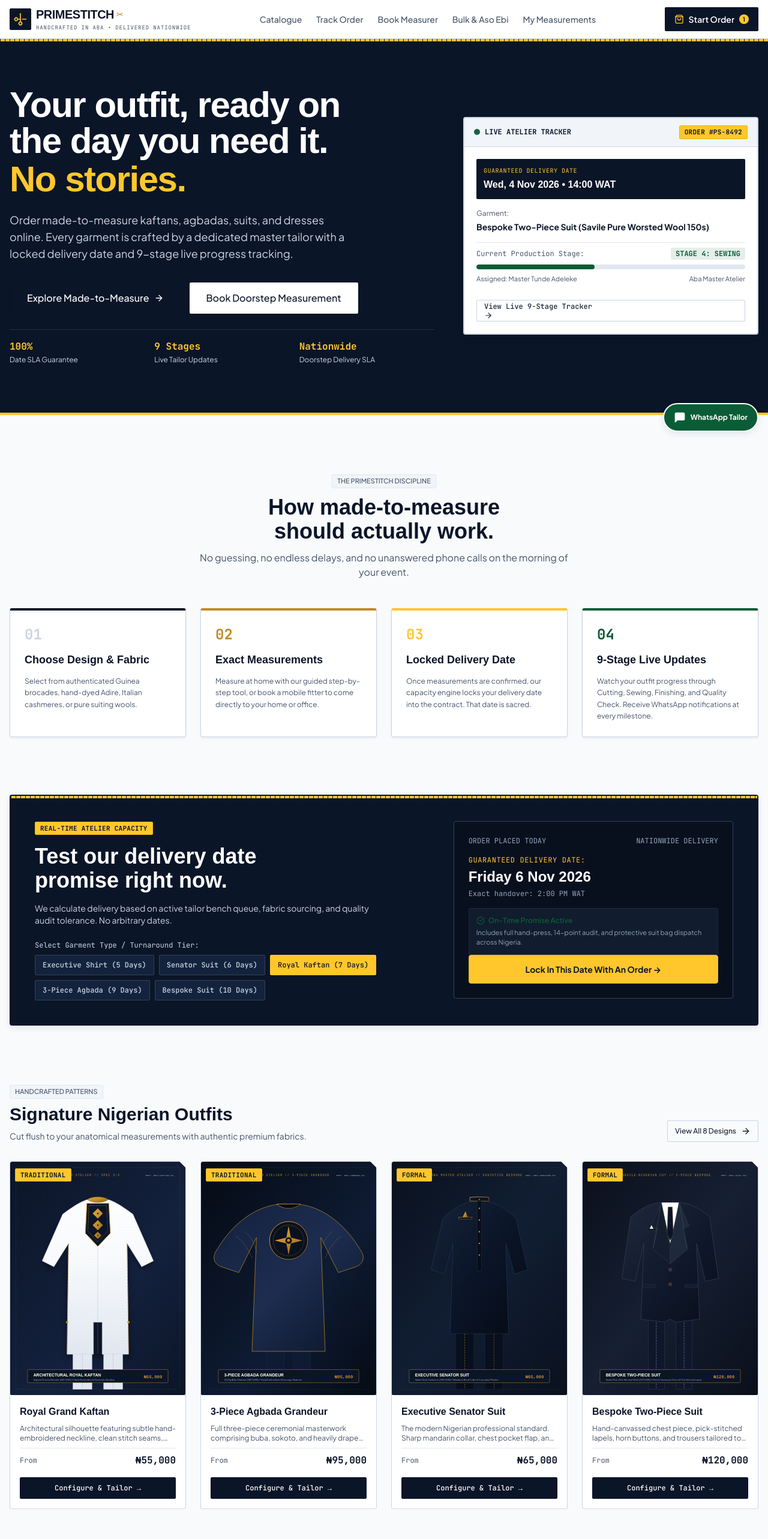
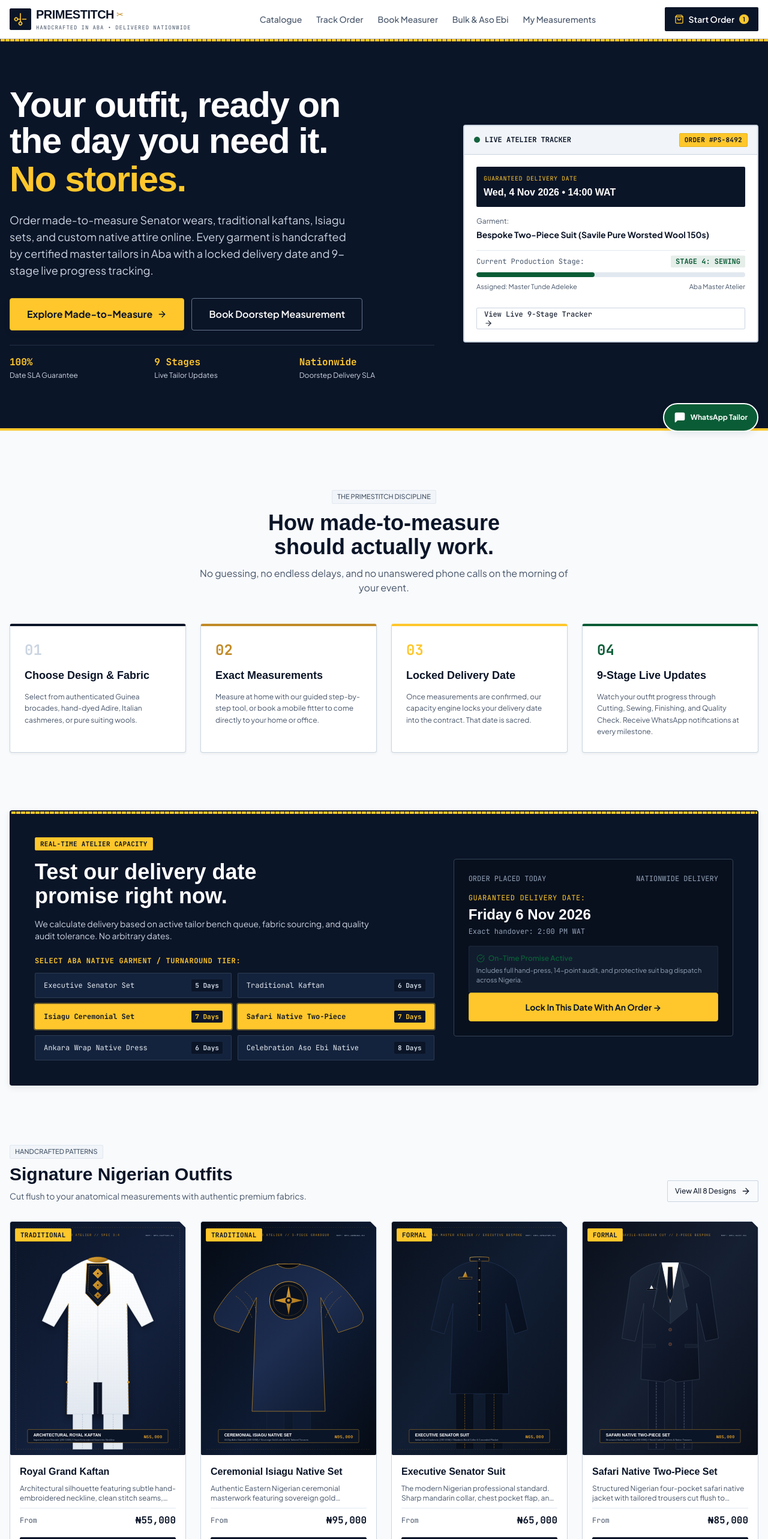
Before and after one commit to Charleskojomark/primestitch, a Next.js app: page / in a window 1280 px wide. Shown: the top 2566 px of the page at 60% size. Built offline with nearby package versions, Linux system fonts and the light colour scheme; a web font is replaced by a local one.

Commit message:
fix(ui): align attachments, fix button backgrounds, resolve mobile overlaps, and focus on Aba native wear

```diff
--- a/app/admin/media/page.tsx
+++ b/app/admin/media/page.tsx
@@ -35,7 +35,7 @@
   },
   "des-agbada": {
     url: "https://images.unsplash.com/photo-1507679799987-c73779587ccf?w=1200&auto=format&fit=crop&q=80",
-    label: "Ceremonial Indigo Robe",
+    label: "Isiagu Ceremonial Native Set",
   },
   "des-senator": {
     url: "https://images.unsplash.com/photo-1593032465175-481ac7f401a0?w=1200&auto=format&fit=crop&q=80",
@@ -43,7 +43,7 @@
   },
   "des-suit": {
     url: "https://images.unsplash.com/photo-1598808503746-f34c53b9323e?w=1200&auto=format&fit=crop&q=80",
-    label: "Savile Pure Worsted Wool",
+    label: "Safari Native Two-Piece",
   },
   "des-ankara": {
     url: "https://images.unsplash.com/photo-1584917865442-de89df76afd3?w=1200&auto=format&fit=crop&q=80",
--- a/app/page.tsx
+++ b/app/page.tsx
@@ -46,19 +46,28 @@
               </h1>
 
               <p className="text-base sm:text-lg text-slate-300 max-w-xl text-pretty leading-relaxed">
-                Order made-to-measure kaftans, agbadas, suits, and dresses online.
-                Every garment is crafted by a dedicated master tailor with a locked
+                Order made-to-measure Senator wears, traditional kaftans, Isiagu sets, and custom native attire online.
+                Every garment is handcrafted by certified master tailors in Aba with a locked
                 delivery date and 9-stage live progress tracking.
               </p>
 
               <div className="flex flex-col sm:flex-row items-stretch sm:items-center gap-3 pt-2">
                 <Link href="/designs">
-                  <Button size="lg" className="w-full sm:w-auto" rightIcon={<ArrowRight className="w-4 h-4" />}>
+                  <Button
+                    variant="tape"
+                    size="lg"
+                    className="w-full sm:w-auto font-bold text-primary shadow-raised"
+                    rightIcon={<ArrowRight className="w-4 h-4 text-primary" />}
+                  >
                     Explore Made-to-Measure
                   </Button>
                 </Link>
                 <Link href="/measurement/book">
-                  <Button variant="secondary" size="lg" className="w-full sm:w-auto">
+                  <Button
+                    variant="outline"
+                    size="lg"
+                    className="border-slate-500 text-white hover:bg-slate-800/60 w-full sm:w-auto font-semibold"
+                  >
                     Book Doorstep Measurement
                   </Button>
                 </Link>
@@ -217,31 +226,44 @@
                 We calculate delivery based on active tailor bench queue, fabric sourcing, and quality audit tolerance. No arbitrary dates.
               </p>
 
-              <div className="pt-2 space-y-2">
-                <label className="text-xs font-mono text-slate-300 block">
-                  Select Garment Type / Turnaround Tier:
+              <div className="pt-2 space-y-3">
+                <label className="text-xs font-mono font-bold text-accent-tape uppercase tracking-wider block">
+                  Select Aba Native Garment / Turnaround Tier:
                 </label>
-                <div className="flex flex-wrap gap-2">
+                <div className="grid grid-cols-1 sm:grid-cols-2 gap-2.5">
                   {[
-                    { label: "Executive Shirt (5 Days)", days: 5 },
-                    { label: "Senator Suit (6 Days)", days: 6 },
-                    { label: "Royal Kaftan (7 Days)", days: 7 },
-                    { label: "3-Piece Agbada (9 Days)", days: 9 },
-                    { label: "Bespoke Suit (10 Days)", days: 10 },
-                  ].map((tier) => (
+                    { id: "senator", label: "Executive Senator Set", days: 5 },
+                    { id: "kaftan", label: "Traditional Kaftan", days: 6 },
+                    { id: "isiagu", label: "Isiagu Ceremonial Set", days: 7 },
+                    { id: "safari", label: "Safari Native Two-Piece", days: 7 },
+                    { id: "ankara", label: "Ankara Wrap Native Dress", days: 6 },
+                    { id: "asoebi", label: "Celebration Aso Ebi Native", days: 8 },
+                  ].map((tier) => {
+                    const isSelected = calculatorDays === tier.days;
+                    return (
                       <button
-                      key={tier.days}
+                        key={tier.id}
                         type="button"
                         onClick={() => setCalculatorDays(tier.days)}
-                      className={`px-3 py-2 text-xs font-mono font-medium rounded-sm border transition-colors ${
-                        calculatorDays === tier.days
-                          ? "bg-accent-tape text-on-accent-tape font-bold border-accent-tape"
-                          : "bg-[#14233D] text-slate-300 border-slate-700 hover:bg-[#1E3154]"
+                        className={`flex items-center justify-between px-3.5 py-2.5 text-xs font-mono rounded-sm border transition-all text-left ${
+                          isSelected
+                            ? "bg-accent-tape text-primary font-bold border-accent-tape shadow-subtle ring-2 ring-accent-tape/40"
+                            : "bg-[#14233D] text-slate-200 border-slate-700/80 hover:bg-[#1C2F52] hover:border-slate-500"
                         }`}
                       >
-                      {tier.label}
+                        <span className="truncate pr-2">{tier.label}</span>
+                        <span
+                          className={`text-[11px] shrink-0 font-bold px-1.5 py-0.5 rounded-sm ${
+                            isSelected
+                              ? "bg-primary text-accent-tape"
+                              : "bg-[#0B1528] text-slate-300"
+                          }`}
+                        >
+                          {tier.days} Days
+                        </span>
                       </button>
-                  ))}
+                    );
+                  })}
                 </div>
               </div>
             </div>
--- a/app/track/page.tsx
+++ b/app/track/page.tsx
@@ -73,7 +73,7 @@
                 placeholder="e.g. #PS-8492 or +234 802 334 1982"
                 className="w-full h-14 px-4 pl-12 text-base font-mono border-2 border-border-seam rounded-sm bg-surface-card text-on-surface focus:border-primary focus:outline-none transition-all"
               />
-              <Search className="w-5 h-5 text-text-muted absolute left-4 top-4.5" />
+              <Search className="w-5 h-5 text-text-muted absolute left-4 top-1/2 -translate-y-1/2 pointer-events-none" />
             </div>
           </div>
 
@@ -85,7 +85,7 @@
           )}
 
           <Button size="lg" type="submit" className="w-full font-bold shadow-raised">
-            Track Progress & View Guaranteed Date &rarr;
+            Track Progress &amp; View Guaranteed Date &rarr;
           </Button>
         </form>
 
--- a/components/ui/Badge.tsx
+++ b/components/ui/Badge.tsx
@@ -30,7 +30,7 @@
   return (
     <span
       className={cn(
-        "inline-flex items-center gap-1.5 uppercase select-none",
+        "inline-flex items-center gap-1.5 uppercase select-none whitespace-nowrap shrink-0",
         sizeStyles[size],
         variantStyles[variant],
         className
--- a/components/ui/DeliveryBanner.tsx
+++ b/components/ui/DeliveryBanner.tsx
@@ -46,14 +46,14 @@
         )}
       >
         <div className="flex flex-col md:flex-row md:items-center justify-between gap-4">
-          <div className="space-y-1.5">
-            <div className="flex items-center gap-2">
-              <Badge variant="tape" size="sm">
+          <div className="space-y-2">
+            <div className="flex flex-wrap items-center gap-2">
+              <Badge variant="tape" size="sm" className="whitespace-nowrap shrink-0">
                 ⚡ Prime Promise
               </Badge>
-              <span className="text-xs text-slate-300 flex items-center gap-1 font-mono">
-                <Clock className="w-3.5 h-3.5 text-accent-tape" />
-                2:00 PM WAT Scheduled Handover
+              <span className="text-xs text-slate-300 flex items-center gap-1.5 font-mono whitespace-nowrap">
+                <Clock className="w-3.5 h-3.5 text-accent-tape shrink-0" />
+                <span>2:00 PM WAT Handover</span>
               </span>
             </div>
             <h3 className="text-xl md:text-2xl font-bold font-display text-white tracking-tight">
--- a/components/ui/StatusTracker.tsx
+++ b/components/ui/StatusTracker.tsx
@@ -212,12 +212,12 @@
           </div>
 
           {/* Current Stage Highlight Box */}
-          <div className="bg-surface-card p-4 rounded-sm border-l-4 border-l-accent-tape border-y border-r border-border-seam space-y-1">
-            <div className="flex items-center justify-between text-xs">
-              <span className="font-mono text-accent-tape font-bold uppercase bg-primary px-2 py-0.5 rounded-sm">
+          <div className="bg-surface-card p-4 rounded-sm border-l-4 border-l-accent-tape border-y border-r border-border-seam space-y-2">
+            <div className="flex flex-col sm:flex-row sm:items-center justify-between gap-2 text-xs">
+              <span className="font-mono text-accent-tape font-bold uppercase bg-primary px-2.5 py-1 rounded-sm w-fit shrink-0 whitespace-nowrap shadow-subtle">
                 Stage {currentIndex + 1}: {currentStage}
               </span>
-              <span className="text-text-muted font-mono">
+              <span className="text-text-muted font-mono text-xs sm:text-right">
                 {stageDescriptions[currentStage]}
               </span>
             </div>
--- a/lib/data.ts
+++ b/lib/data.ts
@@ -57,15 +57,15 @@
   },
   {
     id: "des-agbada",
-    slug: "agbada-grandeur",
-    name: "3-Piece Agbada Grandeur",
+    slug: "ceremonial-isiagu-set",
+    name: "Ceremonial Isiagu Native Set",
     category: "Traditional",
     startingPrice: 95000,
-    description: "Full three-piece ceremonial masterwork comprising buba, sokoto, and heavily draped agbada outer robe with precision topstitching.",
+    description: "Authentic Eastern Nigerian ceremonial masterwork featuring sovereign gold embroidery motif, structured native tunic, and tailored matching trousers.",
     heroImage: "/images/designs/agbada.svg",
-    imageAlt: "Three-piece ceremonial Agbada ensemble in 16-dip deep indigo Adire damask with matching buba and sokoto trousers, showing architectural shoulder draping and crisp basting folds.",
+    imageAlt: "Authentic Eastern Nigerian ceremonial Isiagu native set in 16-dip deep indigo Adire damask with matching trousers, showing architectural shoulder draping and crisp basting folds.",
     imageDimensions: "1200 × 1600 px (3:4)",
-    standardLeadDays: 9,
+    standardLeadDays: 7,
     featured: true,
     fabrics: [
       {
@@ -134,15 +134,15 @@
   },
   {
     id: "des-suit",
-    slug: "two-piece-bespoke-suit",
-    name: "Bespoke Two-Piece Suit",
+    slug: "safari-native-set",
+    name: "Safari Native Two-Piece Set",
     category: "Formal",
-    startingPrice: 120000,
-    description: "Hand-canvassed chest piece, pick-stitched lapels, horn buttons, and trousers tailored to your exact rise and break.",
+    startingPrice: 85000,
+    description: "Structured Nigerian four-pocket safari native jacket with tailored trousers cut flush to measurement for executive events and meetings.",
     heroImage: "/images/designs/suit.svg",
-    imageAlt: "Bespoke two-piece tailored suit in Savile Row Super 150s worsted wool with canvassed chest, pick-stitched notch lapels, horn buttons, and precise trouser break.",
+    imageAlt: "Safari native two-piece set in charcoal Italian wool-cashmere with pick-stitched lapels, horn buttons, and precise trouser break.",
     imageDimensions: "1200 × 1600 px (3:4)",
-    standardLeadDays: 10,
+    standardLeadDays: 7,
     featured: true,
     fabrics: [
       {
@@ -808,15 +808,15 @@
   },
   {
     id: "des-agbada",
-    name: "3-Piece Agbada Grandeur",
+    name: "Ceremonial Isiagu Native Set",
     category: "garments",
     aspectRatio: "3/4",
     dimensions: "1200 × 1600 px",
     url: "/images/designs/agbada.svg",
-    alt: "Three-piece ceremonial Agbada ensemble in 16-dip deep indigo Adire damask with matching buba and sokoto trousers, showing architectural shoulder draping and crisp basting folds.",
+    alt: "Eastern Nigerian ceremonial Isiagu native set in deep indigo Adire damask with matching trousers, showing architectural shoulder draping and crisp basting folds.",
     defaultUrl: "/images/designs/agbada.svg",
-    defaultAlt: "Three-piece ceremonial Agbada ensemble in 16-dip deep indigo Adire damask with matching buba and sokoto trousers, showing architectural shoulder draping and crisp basting folds.",
-    notes: "Ceremonial masterwork. Highlights wide shoulder drape wings and sovereign starburst embroidery.",
+    defaultAlt: "Eastern Nigerian ceremonial Isiagu native set in deep indigo Adire damask with matching trousers, showing architectural shoulder draping and crisp basting folds.",
+    notes: "Eastern Nigerian ceremonial masterwork. Highlights sovereign gold embroidery motif and matching native trousers.",
   },
   {
     id: "des-senator",
@@ -832,15 +832,15 @@
   },
   {
     id: "des-suit",
-    name: "Bespoke Two-Piece Suit",
+    name: "Safari Native Two-Piece Set",
     category: "garments",
     aspectRatio: "3/4",
     dimensions: "1200 × 1600 px",
     url: "/images/designs/suit.svg",
-    alt: "Bespoke two-piece tailored suit in Savile Row Super 150s worsted wool with canvassed chest, pick-stitched notch lapels, horn buttons, and precise trouser break.",
+    alt: "Safari native two-piece set in charcoal Italian wool-cashmere with pick-stitched lapels, horn buttons, and precise trouser break.",
     defaultUrl: "/images/designs/suit.svg",
-    defaultAlt: "Bespoke two-piece tailored suit in Savile Row Super 150s worsted wool with canvassed chest, pick-stitched notch lapels, horn buttons, and precise trouser break.",
-    notes: "British-Nigerian cut hybrid with natural shoulder roll and hand-canvassed chest piece.",
+    defaultAlt: "Safari native two-piece set in charcoal Italian wool-cashmere with pick-stitched lapels, horn buttons, and precise trouser break.",
+    notes: "Structured Nigerian four-pocket safari jacket with tailored native trousers cut flush to measurement.",
   },
   {
     id: "des-ankara",
```
Also changed, not shown: scripts/generate-assets.js (+5 -5 lines), public/images/designs/agbada.svg, public/images/designs/suit.svg. Lines whose indentation alone changed are shown as unchanged.
